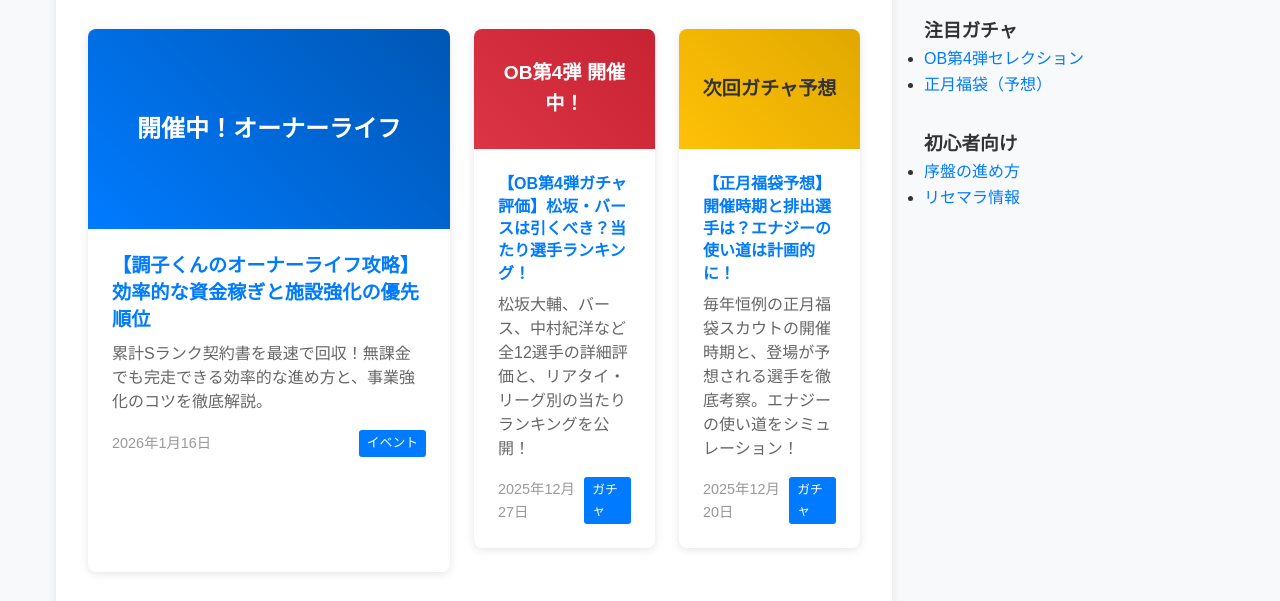
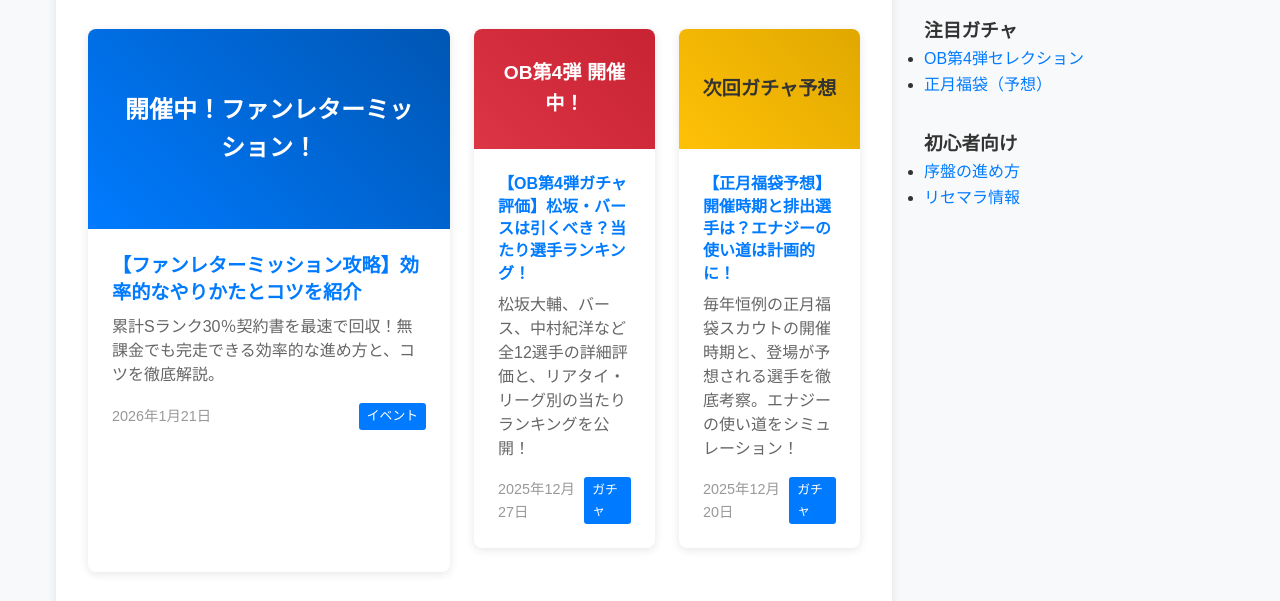
Before and after one commit to Hayato040404/prospi-a-site, a website: page index.html in a window 1280 px wide. Shown: the part 567-1168 px from the top of the page. Drawn offline with Linux system fonts and the light colour scheme.

Commit message:
Update index.html

```diff
--- a/index.html
+++ b/index.html
@@ -13,14 +13,14 @@
     <meta charset="UTF-8">
     <meta name="viewport" content="width=device-width, initial-scale=1.0">
     <!-- SEO OPTIMIZATION: 検索結果でクリックを誘うタイトルとディスクリプションに刷新 -->
-    <meta name="description" content="【プロスピA攻略】最新イベント「調子くんのオーナーライフ」を最速攻略！OB第4弾ガチャ評価、最強選手ランキング、リセマラ、初心者ガイドなど、1万PVを目指す攻略情報を毎日更新。">
-    <meta name="keywords" content="プロスピA,プロ野球スピリッツA,攻略,選手評価,イベント,ガチャ,リセマラ,調子くんのオーナーライフ,OB第4弾,最強">
+    <meta name="description" content="【プロスピA攻略】最新イベントを最速攻略！ガチャ評価、最強選手ランキング、リセマラ、初心者ガイドなど、攻略情報を毎日更新。">
+    <meta name="keywords" content="プロスピA,プロ野球スピリッツA,攻略,選手評価,イベント,ガチャ,リセマラ,ファンレター,OB第4弾,最強">
     <meta name="author" content="プロスピA攻略サイト">
     <meta name="c8282260dbcb9470c838cea1b9419dae4556e3e1" content="c8282260dbcb9470c838cea1b9419dae4556e3e1" />
     <!-- Open Graph / Facebook -->
     <meta property="og:type" content="website">
     <meta property="og:url" content="https://purosupi-a.f5.si/">
-    <meta property="og:title" content="【プロスピA攻略】最新イベント・OB第4弾情報 - プロスピA攻略サイト">
+    <meta property="og:title" content="【プロスピA攻略】最新イベント・ガチャ情報 - プロスピA攻略サイト">
     <meta property="og:description" content="プロ野球スピリッツAの最新攻略情報、選手評価、イベント情報を詳しく解説">
     <meta property="og:image" content="https://purosupi-a.f5.si/image.jpg">
 
@@ -32,7 +32,7 @@
     <meta property="twitter:description" content="プロ野球スピリッツAの最新攻略情報、選手評価、イベント情報を詳しく解説">
     <meta property="twitter:image" content="https://purosupi-a.f5.si/image.jpg">
 
-    <title>【プロスピA攻略】最新イベント「調子くんのオーナーライフ」・OB第4弾情報 - プロスピA攻略サイト</title>
+    <title>【プロスピA攻略】最新イベント・OB第4弾情報 - プロスピA攻略サイト</title>
 
     <!-- Favicon -->
     <link rel="icon" type="image/x-icon" href="favicon.ico">
@@ -167,14 +167,14 @@
                                 <div class="news-image">
                                     <!-- 画像なしのため、代替のHTML構造で強調 -->
                                     <div style="background: linear-gradient(45deg, #007bff, #0056b3); color: white; padding: 2rem; text-align: center; height: 200px; display: flex; align-items: center; justify-content: center;">
-                                        <h3 style="font-size: 1.5rem;">開催中！オーナーライフ</h3>
+                                        <h3 style="font-size: 1.5rem;">開催中！ファンレターミッション！</h3>
                                     </div>
                                 </div>
                                 <div class="news-content">
-                                    <h3 class="news-title"><a href="event-owner.html">【調子くんのオーナーライフ攻略】効率的な資金稼ぎと施設強化の優先順位</a></h3>
-                                    <p class="news-excerpt">累計Sランク契約書を最速で回収！無課金でも完走できる効率的な進め方と、事業強化のコツを徹底解説。</p>
+                                    <h3 class="news-title"><a href="event-fanletter.html">【ファンレターミッション攻略】効率的なやりかたとコツを紹介</a></h3>
+                                    <p class="news-excerpt">累計Sランク30％契約書を最速で回収！無課金でも完走できる効率的な進め方と、コツを徹底解説。</p>
                                     <div class="news-meta">
-                                        <span class="news-date">2026年1月16日</span>
+                                        <span class="news-date">2026年1月21日</span>
                                         <span class="news-category">イベント</span>
                                     </div>
                                 </div>
```
